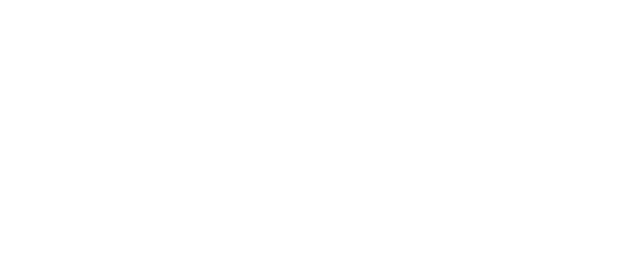
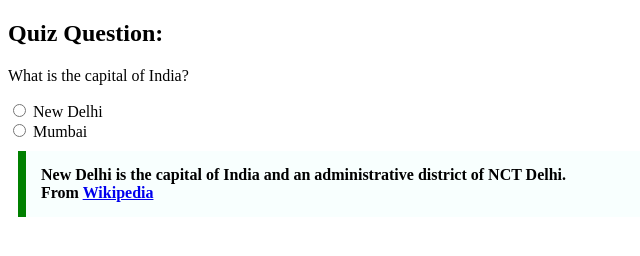
Before and after one commit to acciojob/trivia-ChitteGnanaPrasannKumarReddy, a website: page main.html in a window 1280 px wide. Shown: the whole page, without its empty margins (0-640 px from the left). Drawn offline with Linux system fonts and the light colour scheme.

Commit message:
created a submission

```diff
--- a/main.html
+++ b/main.html
@@ -1,16 +1,35 @@
 <!DOCTYPE html>
+<html lang="en">
+<head>
+<meta charset="UTF-8">
+<meta name="viewport" content="width=device-width, initial-scale=1.0">
+<title>Quiz Question</title>
+<style>
+  .quotation {
+    max-width: 600px;
+    margin: 10px;
+    padding: 15px;
+    border-left: 8px solid green;
+    background-color: #f8fffe;
+    font-weight: bold;
+  }
+</style>
+</head>
+<body>
+  <div>
+    <h2>Quiz Question:</h2>
+    <p>What is the capital of India?</p>
+    <form>
+      <input type="radio" id="option1" name="capital" value="New Delhi">
+      <label for="option1">New Delhi</label><br>
+      <input type="radio" id="option2" name="capital" value="Mumbai">
+      <label for="option2">Mumbai</label><br>
+    </form>
+  </div>
 
-<html>
-
-<head>
-	<link rel="stylesheet" href="styles.css">
-</head>
-
-<body>
-	<!-- the entire body must be written by student -->
-    <script type="text/javascript" src="./script.js">
-</script>
-
+  <blockquote class="quotation">
+    New Delhi is the capital of India and an administrative district of NCT Delhi.
+    <footer>From <a href="https://en.wikipedia.org/wiki/New_Delhi" target="_blank">Wikipedia</a></footer>
+  </blockquote>
 </body>
-
 </html>
```
